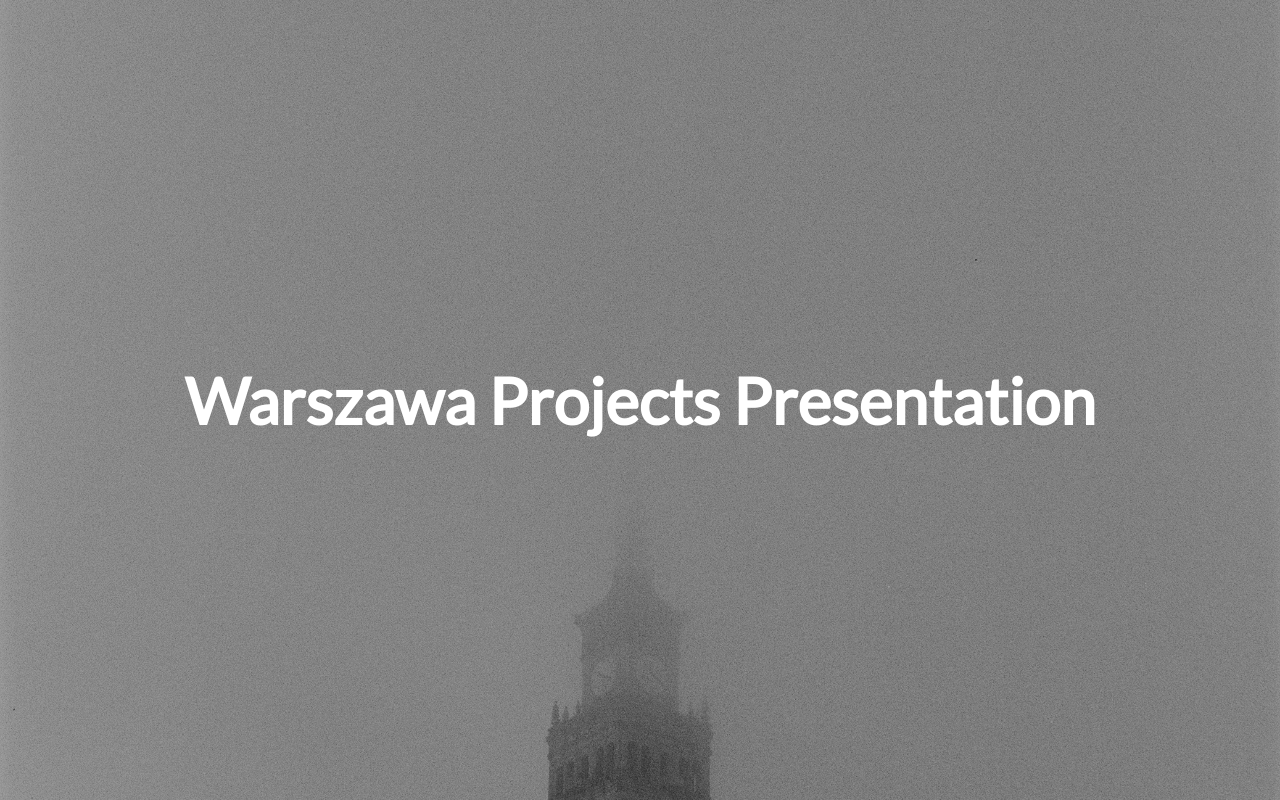
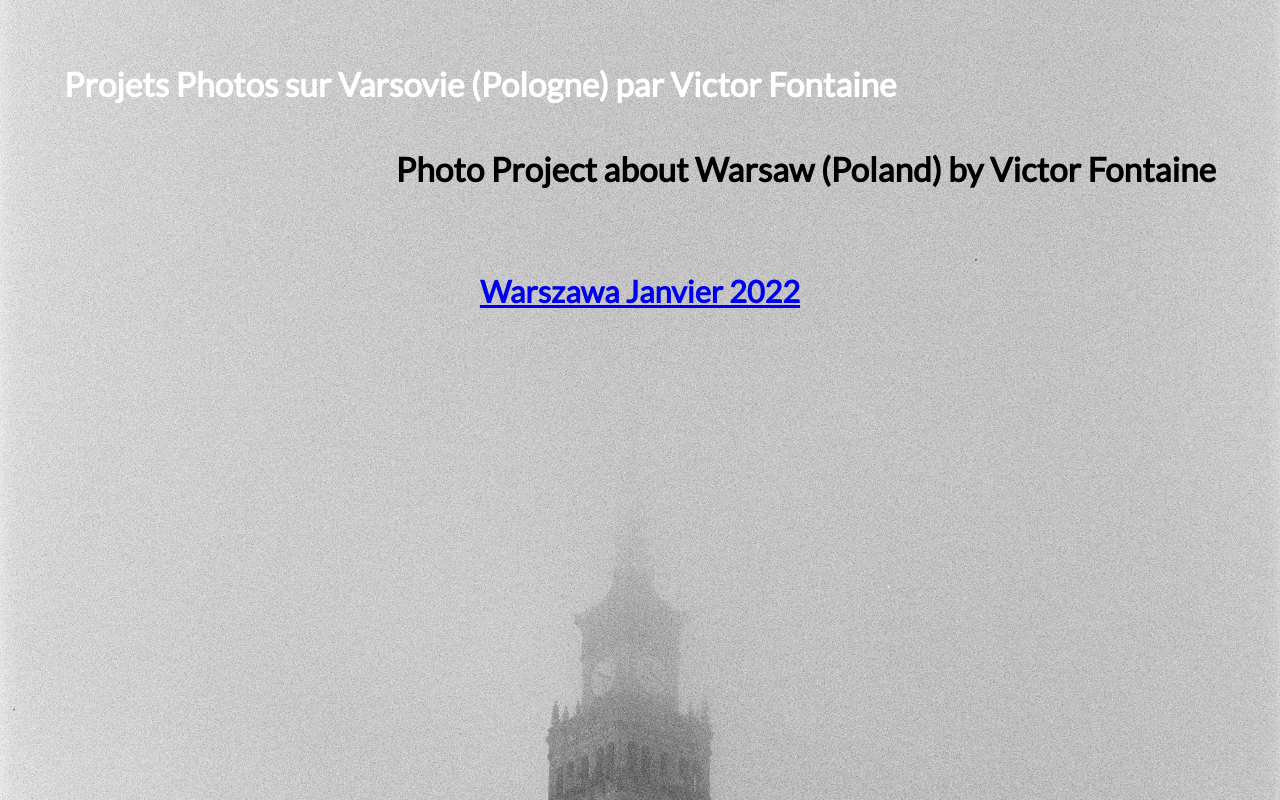
Before and after one commit to cubouyaka/WarszawaProjects, a Django app: page / in a window 1280 px wide. Run offline with Django 3.2, Linux system fonts and the light colour scheme.

Commit message:
Some css and some text content for the home page : a link to the first project page

```diff
--- a/src/WarszawaProjects/static/css/style.css
+++ b/src/WarszawaProjects/static/css/style.css
@@ -10,17 +10,42 @@ html, body {
 body {
     background-image: url("background.jpg");
     background-position: center;
-    background-repeat: no-repeat;
+    background-repeat: repeat;
     background-size: cover;
+    background-attachment: scroll;
+}
+
+h1 {
+    font-size: 25pt;
+}
+
+h2 {
+    align-items: center;
+    color:white;
+    font-size: 23pt;
+}
+
+a:visited {
+  color: black;
+}
+
+.french {
+    color: white;
+    text-align: left;
+    margin-left: 5%;
+    margin-top: 5%;
+}
+
+.polish {
+    color: black;
+    text-align: right;
+    margin-right: 5%;
 }
 
 .container {
     height: 100%;
     display: flex;
     flex-direction: column;
-    align-items: center;
-    justify-content: center;
-    font-size: 2rem;
-    color: white;
-    background-color: rgba(0, 0, 0, .35);
+    justify-content: top;
+    text-align: center;
 }
--- a/src/WarszawaProjects/templates/WarszawaProjects/index.html
+++ b/src/WarszawaProjects/templates/WarszawaProjects/index.html
@@ -8,8 +8,11 @@
 </head>
 <body>
 <div class="container">
-    <h1>Warszawa Projects Presentation</h1>
-<!--- TODO write the presentation of projects and list all of them (currently only one) -->
+    <h1 class="french">Projets Photos sur Varsovie (Pologne) par Victor Fontaine</h1>
+    <h1 class="polish">Photo Project about Warsaw (Poland) by Victor Fontaine</h1>
+    <!--- TODO write it in polish -->
+    <h2><a target="_blank" href="/warszawa1/"><br>Warszawa Janvier 2022</a></h2>
+
 </div>
 </body>
 </html>
```
